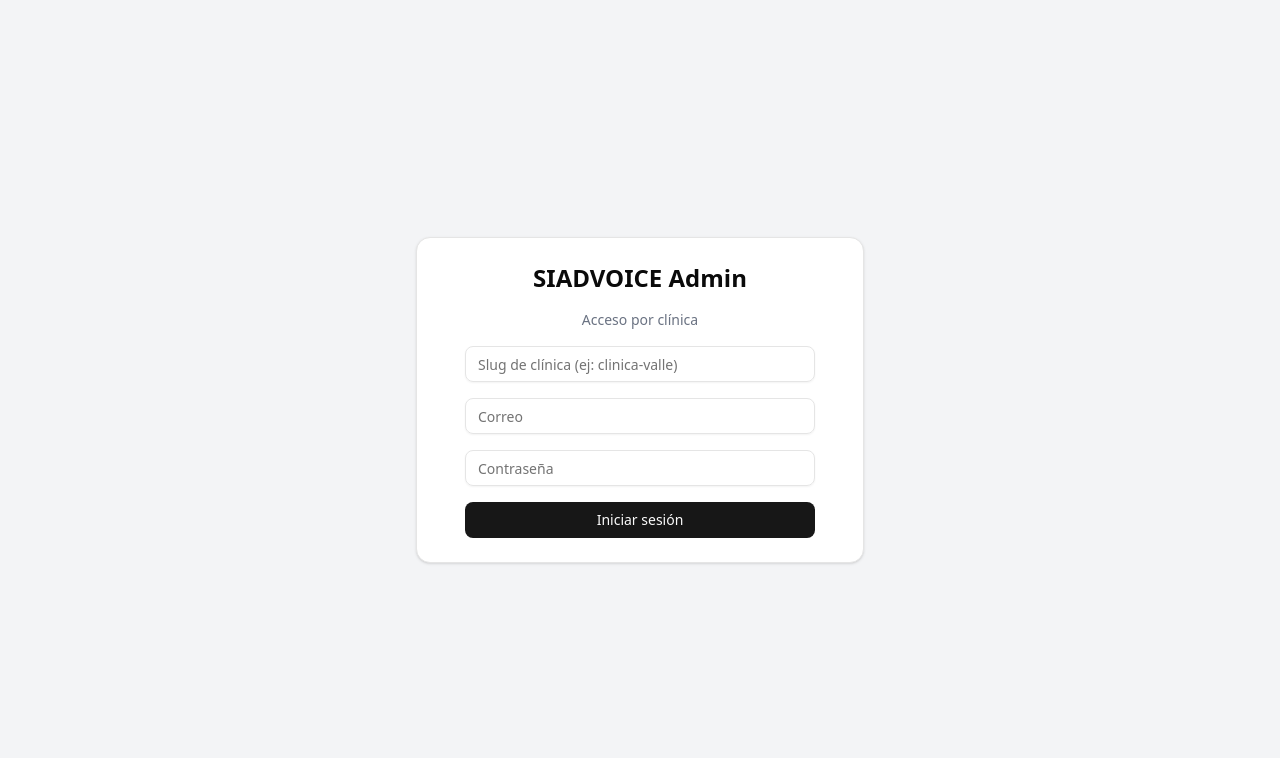
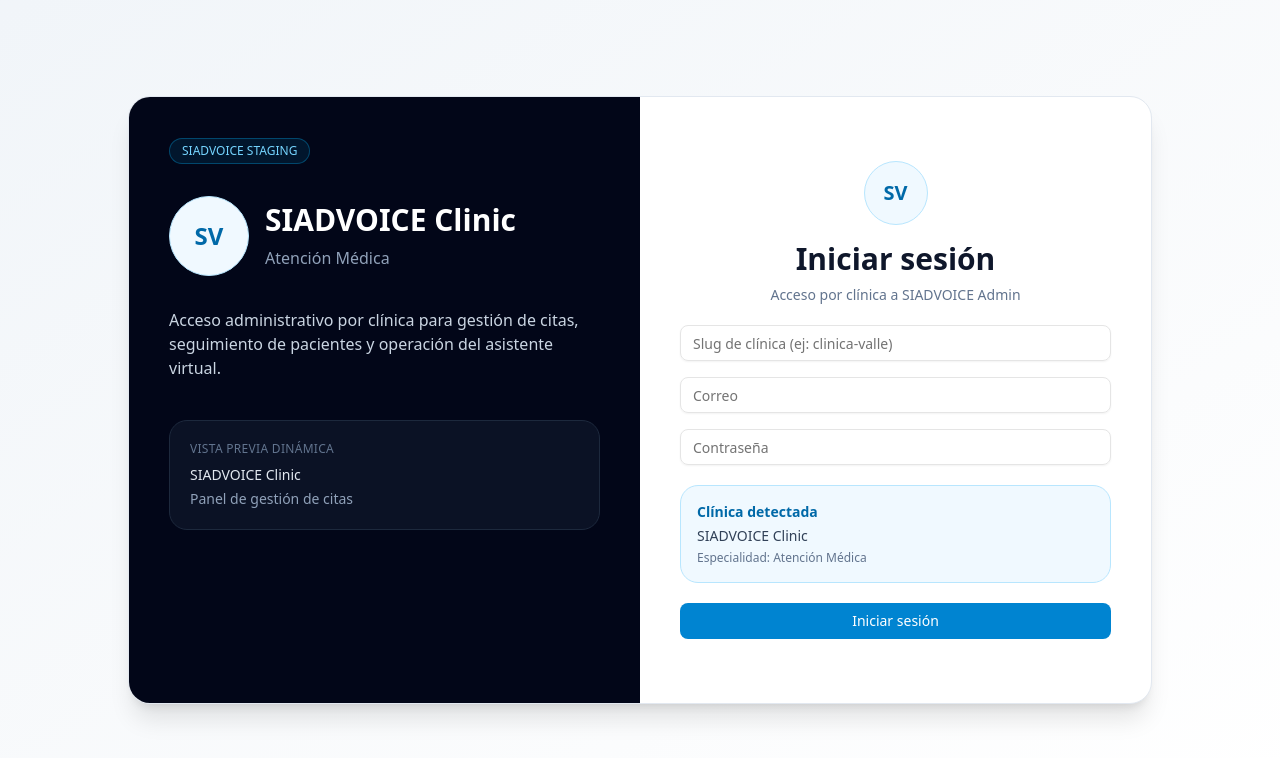
Before and after one commit to wilnba15/siadvoice-panel, a Next.js app: page /login in a window 1280 px wide. Shown: the top 758 px of the page. Built offline with nearby package versions, Linux system fonts and the light colour scheme; no server answers.

Commit message:
Otro bonito

```diff
--- a/app/dashboard/layout.tsx
+++ b/app/dashboard/layout.tsx
@@ -1,10 +1,27 @@
+"use client";
+
 import Link from "next/link";
+import { useEffect, useMemo, useState } from "react";
+import { getClinicTheme } from "@/lib/clinic-theme";
 
 export default function DashboardLayout({
   children,
 }: {
   children: React.ReactNode;
 }) {
+  const [clinicSlug, setClinicSlug] = useState("");
+
+  useEffect(() => {
+    const savedClinicSlug =
+      localStorage.getItem("siadvoice_clinic_slug") || "";
+    setClinicSlug(savedClinicSlug);
+  }, []);
+
+  const clinicTheme = useMemo(
+    () => getClinicTheme(clinicSlug),
+    [clinicSlug]
+  );
+
   return (
     <div className="min-h-screen bg-slate-100">
       <div className="flex min-h-screen">
@@ -15,12 +32,28 @@
               STAGING
             </div>
 
-            <h2 className="mt-4 text-2xl font-bold tracking-tight">
-              SIADVOICE
-            </h2>
-            <p className="mt-2 text-sm text-slate-400">
-              Panel multi-clínica
-            </p>
+            <div className="mt-5 flex items-center gap-3">
+              <div
+                className={`flex h-14 w-14 items-center justify-center rounded-full border ${clinicTheme.accent.border} ${clinicTheme.accent.soft} text-lg font-bold ${clinicTheme.accent.text}`}
+              >
+                {clinicTheme.initials}
+              </div>
+
+              <div>
+                <h2 className="text-xl font-bold tracking-tight">
+                  {clinicTheme.displayName}
+                </h2>
+                <p className="mt-1 text-sm text-slate-400">
+                  {clinicTheme.specialty}
+                </p>
+              </div>
+            </div>
+
+            <div className="mt-4">
+              <p className="text-sm text-slate-400">
+                Panel multi-clínica SIADVOICE
+              </p>
+            </div>
           </div>
 
           <nav className="flex flex-col gap-2">
@@ -37,24 +70,17 @@
             >
               Citas
             </Link>
-
-            {/* Temporalmente oculto hasta crear la página real */}
-            {/*
-            <Link
-              href="/dashboard/patients"
-              className="rounded-xl px-4 py-3 text-sm font-medium text-slate-200 transition hover:bg-slate-800 hover:text-white"
-            >
-              Pacientes
-            </Link>
-            */}
           </nav>
 
           <div className="mt-10 rounded-2xl border border-slate-800 bg-slate-900/70 p-4">
             <p className="text-xs uppercase tracking-wide text-slate-500">
-              Estado
+              Clínica activa
             </p>
-            <p className="mt-2 text-sm text-slate-300">
-              Sistema operativo y listo para pruebas por clínica.
+            <p className="mt-2 text-sm font-medium text-slate-200">
+              {clinicTheme.displayName}
+            </p>
+            <p className="mt-1 text-sm text-slate-400">
+              {clinicTheme.subtitle}
             </p>
           </div>
         </aside>
--- a/app/login/page.tsx
+++ b/app/login/page.tsx
@@ -1,81 +1,138 @@
-"use client"
+"use client";
 
-import { useState } from "react"
-import { Card, CardContent } from "@/components/ui/card"
-import { Input } from "@/components/ui/input"
-import { Button } from "@/components/ui/button"
+import { useMemo, useState } from "react";
+import { Card, CardContent } from "@/components/ui/card";
+import { Input } from "@/components/ui/input";
+import { Button } from "@/components/ui/button";
+import { getClinicTheme } from "@/lib/clinic-theme";
 
-const API = process.env.NEXT_PUBLIC_API_BASE
+const API = process.env.NEXT_PUBLIC_API_BASE;
 
 export default function LoginPage() {
-  const [email, setEmail] = useState("")
-  const [password, setPassword] = useState("")
-  const [clinicSlug, setClinicSlug] = useState("")
-  const [loading, setLoading] = useState(false)
-  const [error, setError] = useState("")
+  const [email, setEmail] = useState("");
+  const [password, setPassword] = useState("");
+  const [clinicSlug, setClinicSlug] = useState("");
+  const [loading, setLoading] = useState(false);
+  const [error, setError] = useState("");
+
+  const previewTheme = useMemo(
+    () => getClinicTheme(clinicSlug.trim().toLowerCase()),
+    [clinicSlug]
+  );
 
   const handleLogin = async () => {
     try {
-      setLoading(true)
-      setError("")
+      setLoading(true);
+      setError("");
 
       if (!API) {
-        setError("Falta NEXT_PUBLIC_API_BASE en .env.local")
-        return
+        setError("Falta NEXT_PUBLIC_API_BASE en .env.local");
+        return;
       }
 
       if (!email || !password || !clinicSlug) {
-        setError("Completa correo, contraseña y clínica")
-        return
+        setError("Completa correo, contraseña y clínica");
+        return;
       }
+
+      const normalizedClinicSlug = clinicSlug.trim().toLowerCase();
 
       const res = await fetch(`${API}/auth/login`, {
         method: "POST",
         headers: {
           "Content-Type": "application/json",
-          "X-Clinic-Slug": clinicSlug.trim().toLowerCase(),
+          "X-Clinic-Slug": normalizedClinicSlug,
         },
         body: JSON.stringify({
           email: email.trim(),
           password,
         }),
-      })
+      });
 
-      const data = await res.json()
+      const data = await res.json();
 
       if (!res.ok) {
-        throw new Error(data?.detail || "No se pudo iniciar sesión")
+        throw new Error(data?.detail || "No se pudo iniciar sesión");
       }
 
-      localStorage.setItem("siadvoice_token", data.access_token)
-      localStorage.setItem("token", data.access_token)
+      localStorage.setItem("siadvoice_token", data.access_token);
+      localStorage.setItem("token", data.access_token);
 
       localStorage.setItem(
         "siadvoice_clinic_slug",
-        data.clinic_slug || clinicSlug.trim().toLowerCase()
-      )
+        data.clinic_slug || normalizedClinicSlug
+      );
       localStorage.setItem(
         "clinic_slug",
-        data.clinic_slug || clinicSlug.trim().toLowerCase()
-      )
+        data.clinic_slug || normalizedClinicSlug
+      );
 
-      window.location.href = "/dashboard"
+      window.location.href = "/dashboard";
     } catch (err: any) {
-      setError(err?.message || "Error de login")
+      setError(err?.message || "Error de login");
     } finally {
-      setLoading(false)
+      setLoading(false);
     }
-  }
+  };
 
   return (
-    <div className="min-h-screen flex items-center justify-center bg-gray-100 px-4">
-      <Card className="w-full max-w-md p-6">
-        <CardContent className="space-y-4">
-          <h2 className="text-2xl font-bold text-center">SIADVOICE Admin</h2>
-          <p className="text-sm text-gray-500 text-center">
-            Acceso por clínica
+    <div className="flex min-h-screen items-center justify-center bg-gradient-to-br from-slate-100 via-slate-50 to-white px-4">
+      <div className="grid w-full max-w-5xl overflow-hidden rounded-3xl border border-slate-200 bg-white shadow-xl lg:grid-cols-2">
+        <div className="hidden bg-slate-950 p-10 text-white lg:block">
+          <div className="inline-flex items-center rounded-full border border-sky-400/30 bg-sky-500/10 px-3 py-1 text-xs font-medium text-sky-300">
+            SIADVOICE STAGING
+          </div>
+
+          <div className="mt-8 flex items-center gap-4">
+            <div
+              className={`flex h-20 w-20 items-center justify-center rounded-full border ${previewTheme.accent.border} ${previewTheme.accent.soft} text-2xl font-bold ${previewTheme.accent.text}`}
+            >
+              {previewTheme.initials}
+            </div>
+
+            <div>
+              <h1 className="text-3xl font-bold">{previewTheme.displayName}</h1>
+              <p className="mt-2 text-slate-400">{previewTheme.specialty}</p>
+            </div>
+          </div>
+
+          <p className="mt-8 max-w-md text-slate-300">
+            Acceso administrativo por clínica para gestión de citas, seguimiento
+            de pacientes y operación del asistente virtual.
           </p>
 
+          <div className="mt-10 rounded-2xl border border-slate-800 bg-slate-900/70 p-5">
+            <p className="text-xs uppercase tracking-wide text-slate-500">
+              Vista previa dinámica
+            </p>
+            <p className="mt-2 text-sm font-medium text-slate-200">
+              {previewTheme.displayName}
+            </p>
+            <p className="mt-1 text-sm text-slate-400">
+              {previewTheme.subtitle}
+            </p>
+          </div>
+        </div>
+
+        <div className="flex items-center justify-center p-6 md:p-10">
+          <Card className="w-full max-w-md border-0 shadow-none">
+            <CardContent className="space-y-5 p-0">
+              <div className="text-center">
+                <div
+                  className={`mx-auto flex h-16 w-16 items-center justify-center rounded-full border ${previewTheme.accent.border} ${previewTheme.accent.soft} text-xl font-bold ${previewTheme.accent.text}`}
+                >
+                  {previewTheme.initials}
+                </div>
+
+                <h2 className="mt-4 text-3xl font-bold text-slate-900">
+                  Iniciar sesión
+                </h2>
+                <p className="mt-2 text-sm text-slate-500">
+                  Acceso por clínica a SIADVOICE Admin
+                </p>
+              </div>
+
+              <div className="space-y-4">
                 <Input
                   placeholder="Slug de clínica (ej: clinica-valle)"
                   value={clinicSlug}
@@ -94,21 +151,42 @@
                   value={password}
                   onChange={(e) => setPassword(e.target.value)}
                   onKeyDown={(e) => {
-              if (e.key === "Enter") handleLogin()
+                    if (e.key === "Enter") handleLogin();
                   }}
                 />
+              </div>
+
+              <div
+                className={`rounded-2xl border p-4 ${previewTheme.accent.border} ${previewTheme.accent.soft}`}
+              >
+                <p className={`text-sm font-semibold ${previewTheme.accent.text}`}>
+                  Clínica detectada
+                </p>
+                <p className="mt-1 text-sm text-slate-700">
+                  {previewTheme.displayName}
+                </p>
+                <p className="mt-1 text-xs text-slate-500">
+                  Especialidad: {previewTheme.specialty}
+                </p>
+              </div>
 
               {error && (
-            <div className="rounded-md border border-red-200 bg-red-50 px-3 py-2 text-sm text-red-700">
+                <div className="rounded-xl border border-red-200 bg-red-50 px-3 py-2 text-sm text-red-700">
                   {error}
                 </div>
               )}
 
-          <Button className="w-full" onClick={handleLogin} disabled={loading}>
+              <Button
+                className={`w-full ${previewTheme.accent.button} ${previewTheme.accent.buttonHover}`}
+                onClick={handleLogin}
+                disabled={loading}
+              >
                 {loading ? "Ingresando..." : "Iniciar sesión"}
               </Button>
             </CardContent>
           </Card>
         </div>
-  )
+      </div>
+    </div>
+  );
 }
--- /dev/null
+++ b/lib/clinic-theme.ts
@@ -0,0 +1,102 @@
+export type ClinicTheme = {
+  displayName: string;
+  subtitle: string;
+  specialty: string;
+  initials: string;
+  accent: {
+    badge: string;
+    soft: string;
+    border: string;
+    text: string;
+    button: string;
+    buttonHover: string;
+    ring: string;
+  };
+};
+
+const CLINIC_THEMES: Record<string, ClinicTheme> = {
+  "clinica-valle": {
+    displayName: "Clínica Valle",
+    subtitle: "Panel de gestión de citas y atención",
+    specialty: "Oftalmología",
+    initials: "CV",
+    accent: {
+      badge: "bg-blue-600 text-white",
+      soft: "bg-blue-50",
+      border: "border-blue-200",
+      text: "text-blue-700",
+      button: "bg-blue-600 text-white",
+      buttonHover: "hover:bg-blue-700",
+      ring: "ring-blue-100",
+    },
+  },
+  "clinica-a": {
+    displayName: "Clínica A",
+    subtitle: "Panel administrativo multi-clínica",
+    specialty: "Medicina General",
+    initials: "CA",
+    accent: {
+      badge: "bg-emerald-600 text-white",
+      soft: "bg-emerald-50",
+      border: "border-emerald-200",
+      text: "text-emerald-700",
+      button: "bg-emerald-600 text-white",
+      buttonHover: "hover:bg-emerald-700",
+      ring: "ring-emerald-100",
+    },
+  },
+  "clinica-b": {
+    displayName: "Clínica B",
+    subtitle: "Panel administrativo multi-clínica",
+    specialty: "Especialidades Médicas",
+    initials: "CB",
+    accent: {
+      badge: "bg-violet-600 text-white",
+      soft: "bg-violet-50",
+      border: "border-violet-200",
+      text: "text-violet-700",
+      button: "bg-violet-600 text-white",
+      buttonHover: "hover:bg-violet-700",
+      ring: "ring-violet-100",
+    },
+  },
+};
+
+function humanizeSlug(slug: string) {
+  return slug
+    .split("-")
+    .filter(Boolean)
+    .map((part) => part.charAt(0).toUpperCase() + part.slice(1))
+    .join(" ");
+}
+
+function getInitialsFromSlug(slug: string) {
+  const parts = slug.split("-").filter(Boolean);
+  if (parts.length === 0) return "SC";
+  if (parts.length === 1) return parts[0].slice(0, 2).toUpperCase();
+  return `${parts[0][0] ?? ""}${parts[1][0] ?? ""}`.toUpperCase();
+}
+
+export function getClinicTheme(clinicSlug?: string | null): ClinicTheme {
+  const slug = (clinicSlug || "").trim().toLowerCase();
+
+  if (slug && CLINIC_THEMES[slug]) {
+    return CLINIC_THEMES[slug];
+  }
+
+  return {
+    displayName: slug ? humanizeSlug(slug) : "SIADVOICE Clinic",
+    subtitle: "Panel de gestión de citas",
+    specialty: "Atención Médica",
+    initials: slug ? getInitialsFromSlug(slug) : "SV",
+    accent: {
+      badge: "bg-sky-600 text-white",
+      soft: "bg-sky-50",
+      border: "border-sky-200",
+      text: "text-sky-700",
+      button: "bg-sky-600 text-white",
+      buttonHover: "hover:bg-sky-700",
+      ring: "ring-sky-100",
+    },
+  };
+}
```
Also changed, not shown: app/dashboard/page.tsx (+55 -12 lines). Lines whose indentation alone changed are shown as unchanged.
